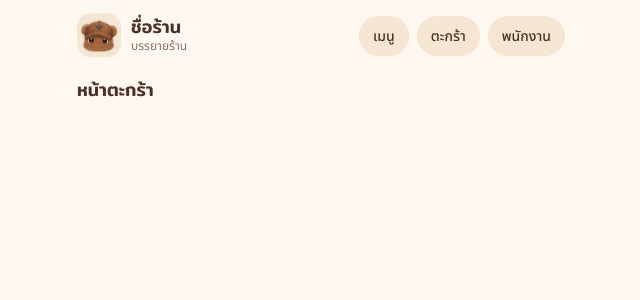
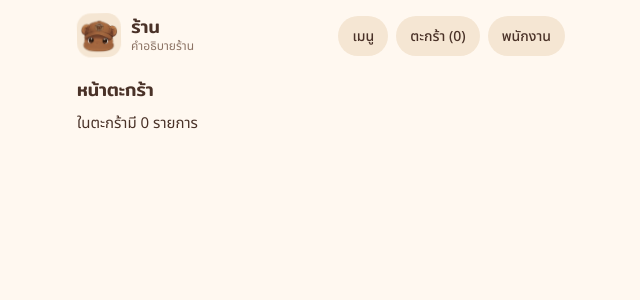
Before and after one commit to XNOT-CH/coffee-shop, a React (Vite) app: page /cart in a window 1280 px wide. Shown: the top 300 px of the page, without its empty margins (319-959 px from the left). Built offline with nearby package versions, Linux system fonts and the light colour scheme.

Commit message:
add cart context

```diff
--- a/src/components/MenuCard.jsx
+++ b/src/components/MenuCard.jsx
@@ -1,4 +1,6 @@
+import { useCart } from '../context/CartContext'    // ใหม่
 const MenuCard = ({ item }) => {
+    const { addToCart } = useCart()       // ← ใหม่
     return (
         <div className="menu-card">
             <img src={item.image} alt={item.name} />
@@ -7,7 +9,9 @@ const MenuCard = ({ item }) => {
             <p>{item.description}</p>
             {item.type && <span className="type">{item.type}</span>}
             <p className="price">{item.price} บาท</p>
-            <button disabled={!item.isAvailable}>
+            <button disabled={!item.isAvailable}
+            onClick={() => addToCart(item)}      // ← ใหม่
+            >
                 {item.isAvailable ? 'ใส่ตะกร้า' : 'หมด'}
             </button>
         </div>
--- a/src/components/Navbar.jsx
+++ b/src/components/Navbar.jsx
@@ -1,19 +1,20 @@
 import { Link } from "react-router-dom";
-
+import { useCart } from '../context/CartContext'
 const Navbar = () => {
+  const { totalItems } = useCart()
   return (
     <header className="navbar">
       <Link to="/" className="brand">
         <img src="/src/assets/หมีชิบิหมวกคาเฟ่รีสอร์ต.png" alt="logo" className="logo" />
         <div>
-          <h1 className="shop-name">ชื่อร้าน</h1>
-          <p className="shop-tagline">บรรยายร้าน</p>
+          <h1 className="shop-name">ร้าน</h1>
+          <p className="shop-tagline">คำอธิบายร้าน</p>
         </div>
       </Link>
 
       <nav className="nav-links">
         <Link to="/">เมนู</Link>
-        <Link to="/cart">ตะกร้า</Link>
+        <Link to="/cart">ตะกร้า ({totalItems})</Link>
         <Link to="/staff">พนักงาน</Link>
       </nav>
     </header>
--- /dev/null
+++ b/src/context/CartContext.jsx
@@ -0,0 +1,59 @@
+// ==========================================================
+// CartContext = "ตะกร้ากลาง" ของทั้งเว็บ
+// ทุกหน้า (MenuPage, CartPage, Navbar) ใช้ตะกร้าใบเดียวกันผ่านไฟล์นี้
+//
+// วิธีใช้ในไฟล์อื่น:
+//   import { useCart } from '../context/CartContext'
+//   const { cart, addToCart, totalItems } = useCart()
+// ==========================================================
+
+import { createContext, useContext, useState } from 'react'
+
+// 1) สร้าง "กล่องกลาง" เปล่า ๆ 1 ใบ
+const CartContext = createContext()
+
+// 2) CartProvider = คนถือกล่อง
+//    ครอบไว้ที่ main.jsx → ทุกหน้าใน App หยิบของในกล่องได้
+//    children = ทุกอย่างที่อยู่ข้างใน (ก็คือ App)
+export const CartProvider = ({ children }) => {
+  // 3) ตะกร้า: เริ่มต้นเป็น array ว่าง []
+  //    ของแต่ละชิ้น = ข้อมูลเมนู + quantity (จำนวน)
+  //    เช่น { id: 1, name: 'ลาเต้เย็น', price: 55, ..., quantity: 2 }
+  const [cart, setCart] = useState([])
+
+  // 4) เพิ่มเมนูลงตะกร้า (เรียกใช้ตอนกดปุ่ม "ใส่ตะกร้า" ใน MenuCard)
+  const addToCart = (item) => {
+    // ใช้ prev = ตะกร้าล่าสุด กดรัว ๆ แล้วจำนวนไม่หาย
+    setCart((prev) => {
+      // หาว่าในตะกร้ามีเมนูนี้อยู่แล้วไหม
+      const existing = prev.find((c) => c.id === item.id)
+
+      // มีแล้ว → บวกจำนวนเพิ่ม 1 (ชิ้นอื่นเหมือนเดิม)
+      if (existing) {
+        return prev.map((c) =>
+          c.id === item.id ? { ...c, quantity: c.quantity + 1 } : c
+        )
+      }
+
+      // ยังไม่มี → เพิ่มเป็นรายการใหม่ จำนวน 1
+      // ใช้ ... สร้างตะกร้าใบใหม่ (ห้ามใช้ push แก้ของเดิม หน้าจอจะไม่อัปเดต)
+      return [...prev, { ...item, quantity: 1 }]
+    })
+  }
+
+  // 5) นับจำนวนชิ้นทั้งหมดในตะกร้า (ใช้โชว์ใน Navbar)
+  //    ไล่บวก quantity ทุกรายการ เช่น ลาเต้ 3 + ชาไทย 1 = 4
+  //    ไม่ต้องเป็น state เพราะคำนวณใหม่เองทุกครั้งที่ตะกร้าเปลี่ยน
+  const totalItems = cart.reduce((sum, c) => sum + c.quantity, 0)
+
+  // 6) ใส่ของลงกล่อง → ไฟล์อื่นหยิบไปใช้ได้ผ่าน useCart()
+  return (
+    <CartContext.Provider value={{ cart, addToCart, totalItems }}>
+      {children}
+    </CartContext.Provider>
+  )
+}
+
+// 7) useCart = ทางลัดเปิดกล่อง
+//    ไฟล์ไหนอยากใช้ตะกร้า เรียก useCart() แล้วหยิบของที่ต้องการออกมา
+export const useCart = () => useContext(CartContext)
--- a/src/main.jsx
+++ b/src/main.jsx
@@ -1,5 +1,6 @@
 import { StrictMode } from "react";
 import { BrowserRouter } from "react-router-dom";
+import { CartProvider } from './context/CartContext'
 import { createRoot } from "react-dom/client";
 import "./index.css";
 import App from "./App.jsx";
@@ -7,7 +8,9 @@ import App from "./App.jsx";
 createRoot(document.getElementById("root")).render(
   <StrictMode>
     <BrowserRouter>
-      <App />
+      <CartProvider>
+        <App />
+      </CartProvider>
     </BrowserRouter>
   </StrictMode>,
 );
--- a/src/pages/CartPage.jsx
+++ b/src/pages/CartPage.jsx
@@ -1,11 +1,17 @@
-import React from "react";
+import { useCart } from '../context/CartContext'
 
 const CartPage = () => {
+  const { cart } = useCart()
+
   return (
     <div>
-      <h1>หน้าตะกร้า</h1>
+      <h2>หน้าตะกร้า</h2>
+      <p>ในตะกร้ามี {cart.length} รายการ</p>
+      {cart.map((c) => (
+        <p key={c.id}>{c.name} × {c.quantity}</p>
+      ))}
     </div>
-  );
-};
+  )
+}
 
-export default CartPage;
+export default CartPage
--- a/src/pages/MenuPage.jsx
+++ b/src/pages/MenuPage.jsx
@@ -4,34 +4,58 @@ import MenuCard from '../components/MenuCard'
 import BannerSlider from '../components/BannerSlider'
 const categories = ['ทั้งหมด', 'กาแฟ', 'ชาและนม', 'ขนม']
 
+// ค่า เริ่มต้น ของปุ่ม
 const MenuPage = () => {
+  // JS
+
+  // ให้เว็บจำว่ากดปุ่มไหน
   const [selectedCategory, setSelectedCategory] = useState('ทั้งหมด')
 
-  const filteredMenu =                                        // ← ใหม่
+
+
+  const filteredMenu =
     selectedCategory === 'ทั้งหมด'
       ? menu
       : menu.filter((item) => item.category === selectedCategory)
 
+
+  // JSX
   return (
     <div>
       <h2>เมนู</h2>
-      <BannerSlider />
-      {/* ← ลบบรรทัด <p>เลือกอยู่: ...</p> ออกแล้ว */}
+      {/* <BannerSlider /> */}
 
-      <div className="category-list">
+
+      <div className='category'>
+
+        {/* วนลูปรายชื่อหมวด ['ทั้งหมด', 'กาแฟ', 'ชาและนม', 'ขนม'] ทีละตัว รอบไหนเจอชื่อไหน ชื่อนั้นจะอยู่ในตัวแปร category */}
         {categories.map((category) => (
+          // แต่ละรอบสร้างปุ่ม 1 ปุ่ม รวม 4 รอบได้ 4 ปุ่ม
           <button
             key={category}
+            // ป้ายชื่อประจำปุ่ม ให้ React แยกออกว่าปุ่มไหนเป็นปุ่มไหน (ผู้ใช้มองไม่เห็น)
+            // ใช่ → ได้ class category-btn active (จะถูกแต่งให้เด่น)
+            // ไม่ใช่ → ได้แค่ category-btn
             className={selectedCategory === category ? 'category-btn active' : 'category-btn'}
+
+
             onClick={() => setSelectedCategory(category)}
           >
+
+            {/* category มีค่า	ปุ่มขึ้นคำว่า
+      1	'ทั้งหมด'	ทั้งหมด
+      2	'กาแฟ'	กาแฟ
+      3	'ชาและนม'	ชาและนม
+      4	'ขนม' */}
             {category}
           </button>
         ))}
       </div>
 
+
+      {/* เมนูสินค้า  */}
       <div className="menu-list">
-        {filteredMenu.map((item) => (                          // ← เปลี่ยนจาก menu
+        {filteredMenu.map((item) => (
           <MenuCard key={item.id} item={item} />
         ))}
       </div>
@@ -39,4 +63,5 @@ const MenuPage = () => {
   )
 }
 
+
 export default MenuPage
```
